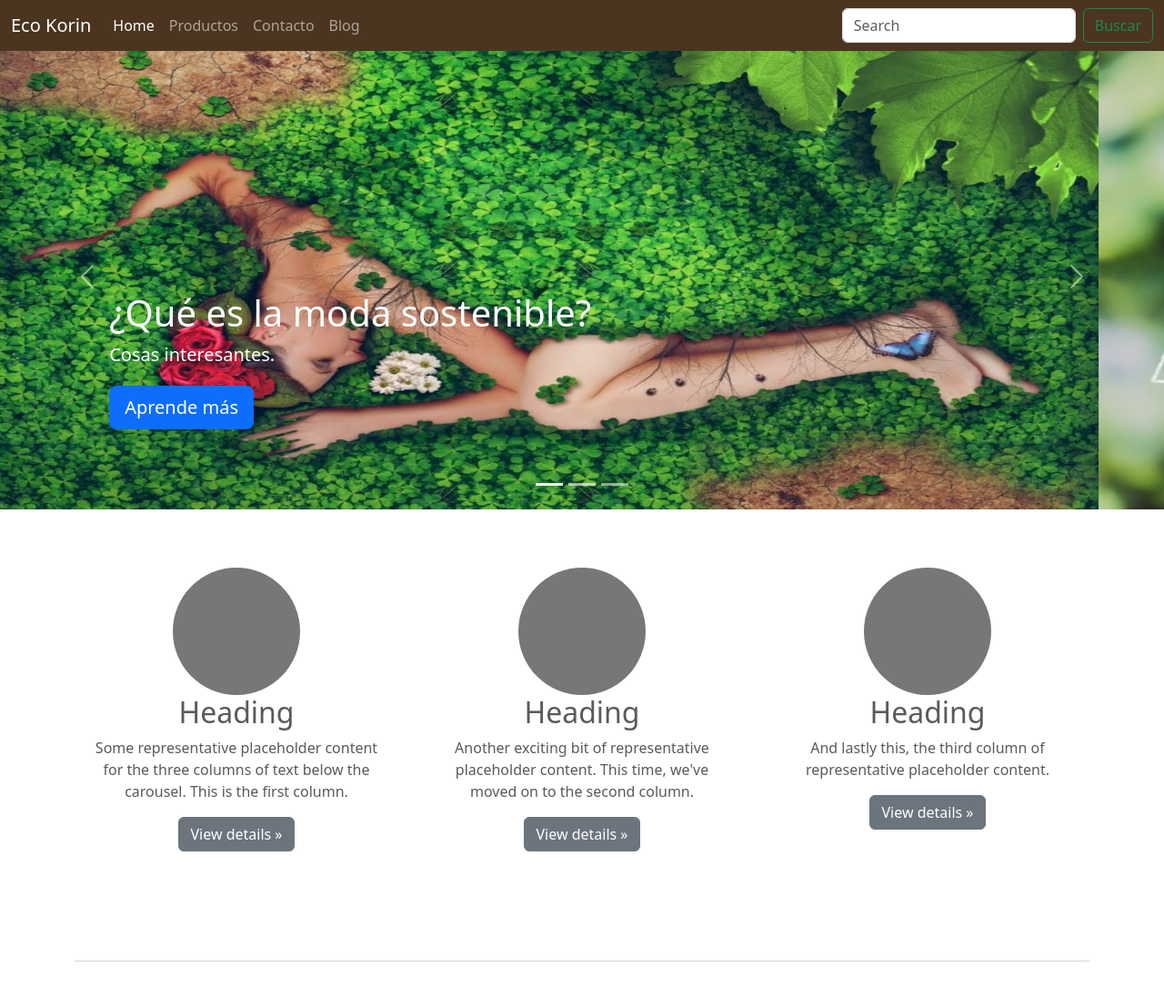
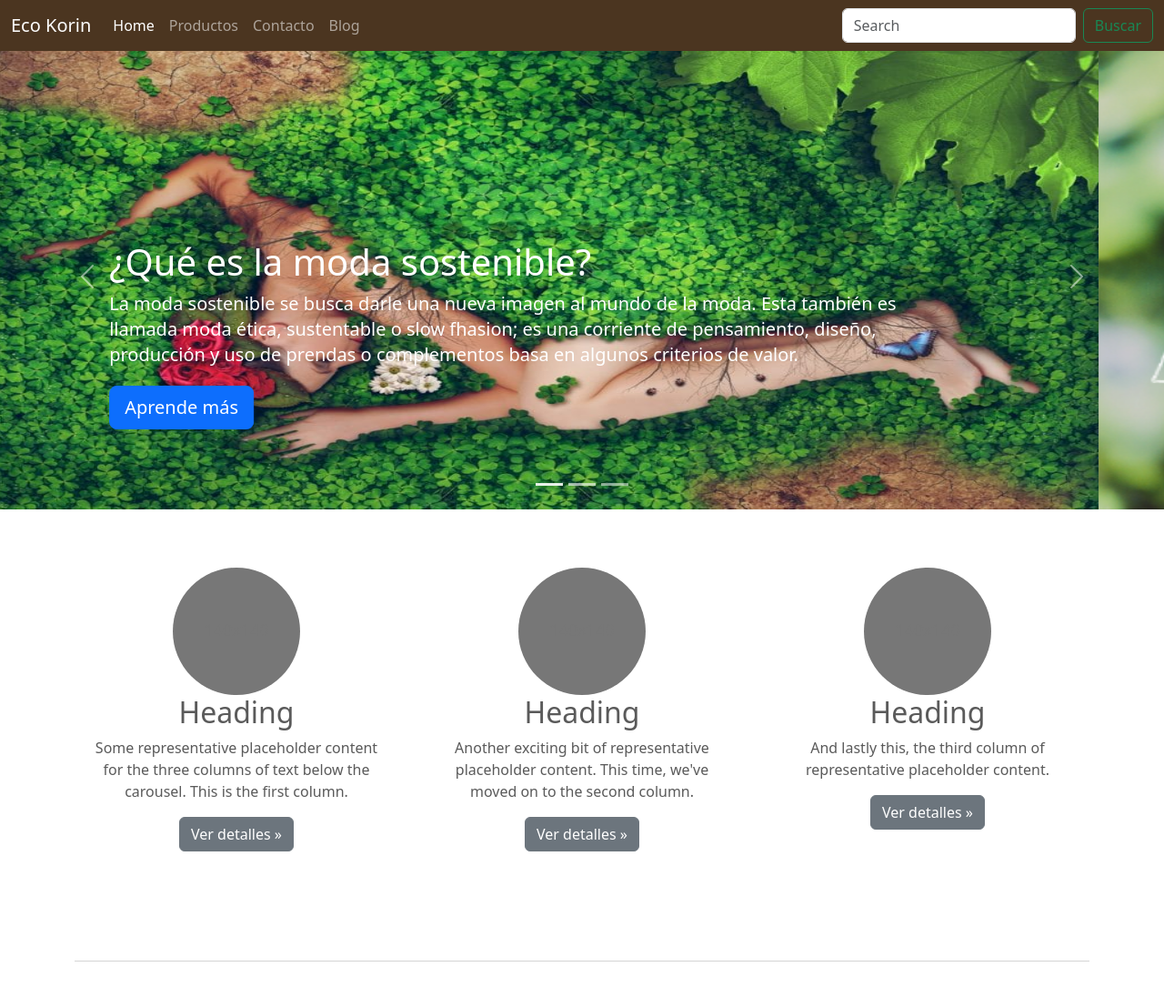
Before and after one commit to wildchamo/Eco-Korin, a plain HTML site: page index.html in a window 1280 px wide. Shown: the top 1096 px of the page at 91% size. Drawn offline with nearby package versions, Linux system fonts and the light colour scheme.

Commit message:
versión 1.0

```diff
--- a/index.html
+++ b/index.html
@@ -85,7 +85,7 @@
           <div class="carousel-caption text-start">
 
             <h1>¿Qué es la moda sostenible?</h1>
-            <p>Cosas interesantes.</p>
+            <p>La moda sostenible se busca darle una nueva imagen al mundo de la moda. Esta también es llamada moda ética, sustentable o slow fhasion; es una corriente de pensamiento, diseño, producción y uso de prendas o complementos basa en algunos criterios de valor.</p>
             <p><a class="btn btn-lg btn-primary" href="#">Aprende más</a></p>
           </div>
         </div>
@@ -107,7 +107,7 @@
 
         <div class="container">
           <div class="carousel-caption text-end">
-            <h1>Soy un titulo </h1>
+            <h1>Mitos de la moda</h1>
             <p>cosas interesantes</p>
             <p><a class="btn btn-lg btn-primary" href="#">boton</a></p>
           </div>
@@ -138,21 +138,21 @@
 
         <h2>Heading</h2>
         <p>Some representative placeholder content for the three columns of text below the carousel. This is the first column.</p>
-        <p><a class="btn btn-secondary" href="#">View details &raquo;</a></p>
+        <p><a class="btn btn-secondary" href="#">Ver detalles &raquo;</a></p>
       </div><!-- /.col-lg-4 -->
       <div class="col-lg-4">
         <svg class="bd-placeholder-img rounded-circle" width="140" height="140" xmlns="http://www.w3.org/2000/svg" role="img" aria-label="Placeholder: 140x140" preserveAspectRatio="xMidYMid slice" focusable="false"><title>Placeholder</title><rect width="100%" height="100%" fill="#777"/><text x="50%" y="50%" fill="#777" dy=".3em">140x140</text></svg>
 
         <h2>Heading</h2>
         <p>Another exciting bit of representative placeholder content. This time, we've moved on to the second column.</p>
-        <p><a class="btn btn-secondary" href="#">View details &raquo;</a></p>
+        <p><a class="btn btn-secondary" href="#">Ver detalles &raquo;</a></p>
       </div><!-- /.col-lg-4 -->
       <div class="col-lg-4">
         <svg class="bd-placeholder-img rounded-circle" width="140" height="140" xmlns="http://www.w3.org/2000/svg" role="img" aria-label="Placeholder: 140x140" preserveAspectRatio="xMidYMid slice" focusable="false"><title>Placeholder</title><rect width="100%" height="100%" fill="#777"/><text x="50%" y="50%" fill="#777" dy=".3em">140x140</text></svg>
 
         <h2>Heading</h2>
         <p>And lastly this, the third column of representative placeholder content.</p>
-        <p><a class="btn btn-secondary" href="#">View details &raquo;</a></p>
+        <p><a class="btn btn-secondary" href="#">Ver detalles &raquo;</a></p>
       </div><!-- /.col-lg-4 -->
     </div><!-- /.row -->
 
```
